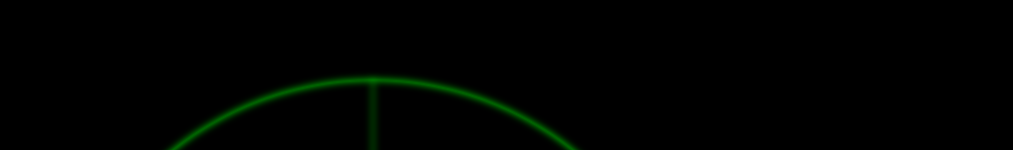
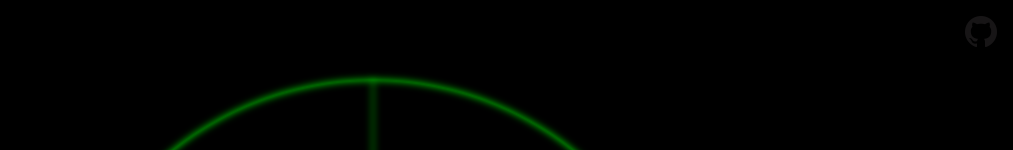
Before and after one commit to renodesu/pure-css-sonar, a React (Vite) app: page / in a window 1280 px wide. Shown: the top 150 px of the page, without its empty margins (267-1280 px from the left). Built offline with nearby package versions, Linux system fonts and the light colour scheme.

Commit message:
Add Github Mark

```diff
--- a/src/App.tsx
+++ b/src/App.tsx
@@ -1,5 +1,5 @@
-import React, { useState } from 'react'
-// import './App.css'
+import React from 'react'
+import GithubMark from './GithubMark'
 import './styles/sonar.scss'
 
 function App() {
@@ -17,6 +17,7 @@ function App() {
         <div className="gridLine rotate-90"></div>
         <div className="gridLine rotate-135"></div>
       </div>
+      <GithubMark />
     </div>
   )
 }
--- /dev/null
+++ b/src/GithubMark.tsx
@@ -0,0 +1,12 @@
+import React from 'react'
+import image from './static/GitHub-Mark-64px.png'
+
+const GithubMark = () => {
+  return (
+    <a href="https://github.com/renodesu/sonar" target="_blank" rel="noreferrer" className="githubMark">
+      <img src={image} alt="" width={32} height={32} />
+    </a>
+  )
+}
+
+export default GithubMark
--- a/src/main.tsx
+++ b/src/main.tsx
@@ -1,6 +1,6 @@
 import React from 'react'
 import ReactDOM from 'react-dom'
-import './index.css'
+import './styles/index.scss'
 import App from './App'
 
 ReactDOM.render(
--- a/src/styles/_reset.scss
+++ b/src/styles/_reset.scss
@@ -8,4 +8,5 @@
 html {
   font-family: Verdana;
   background-color: #000;
+  font-size: 16px;
 }
--- a/src/index.css
+++ b/src/styles/index.scss
@@ -9,3 +9,10 @@ body {
 code {
   font-family: source-code-pro, Menlo, Monaco, Consolas, "Courier New", monospace;
 }
+
+.githubMark {
+  position: fixed;
+  top: 0;
+  right: 0;
+  margin: 1rem;
+}
```
Also changed, not shown: src/static/GitHub-Mark-64px.png (added).
